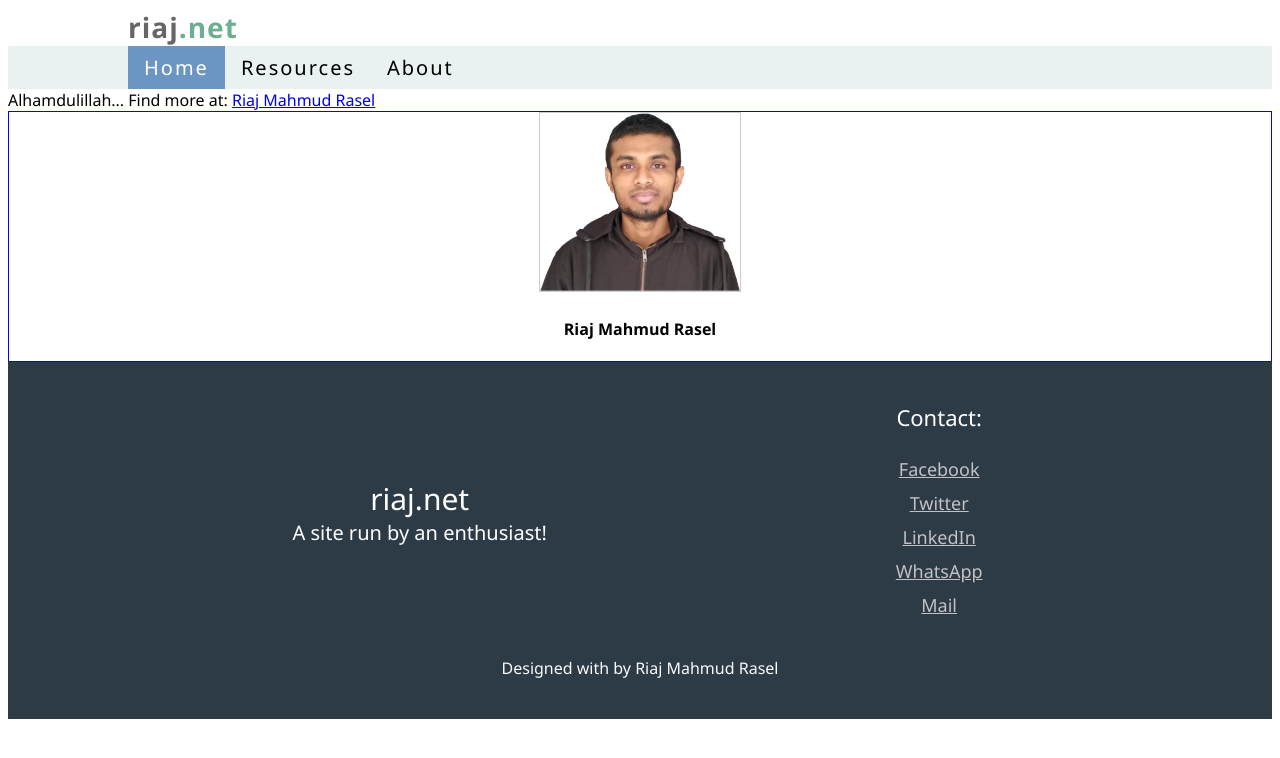
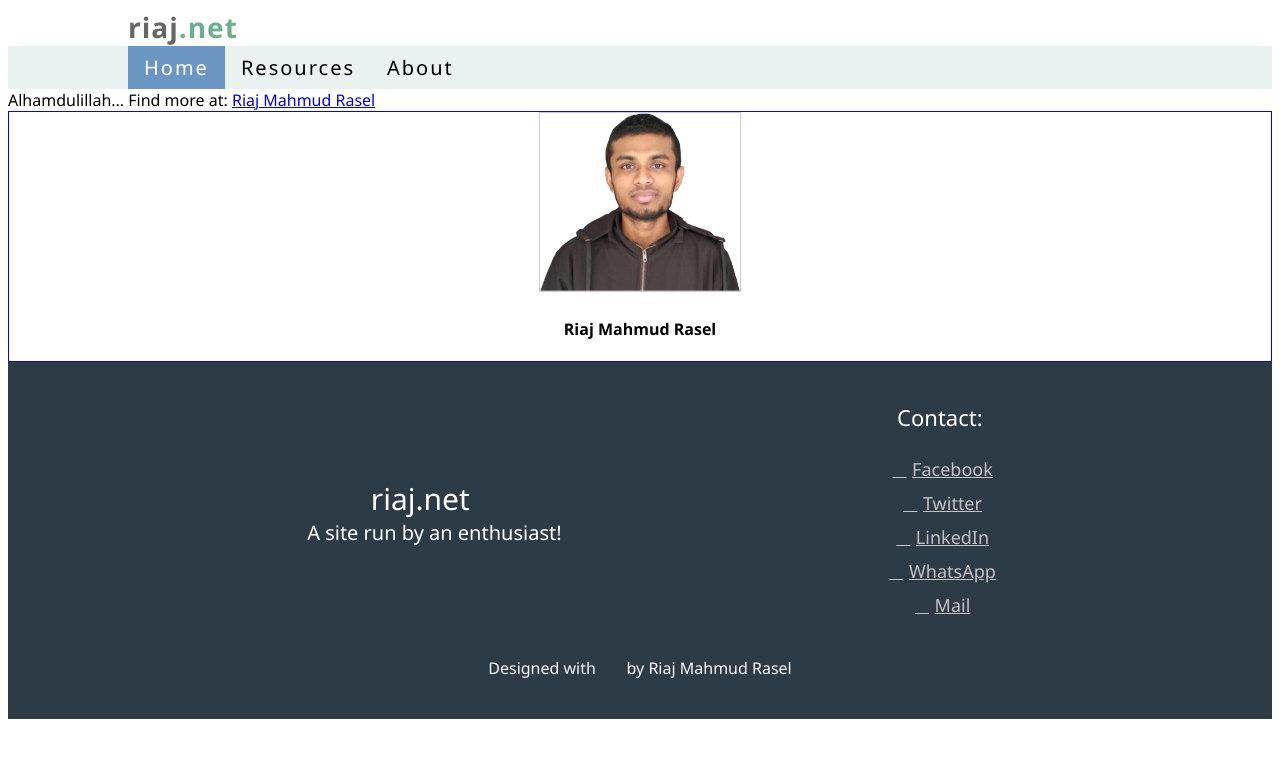
Before and after one commit to riajmahmud/riajmahmud2.github.io, a Jekyll site: the page built from index.html, in a window 1280 px wide. Shown: the top 758 px of the page. Built offline with Jekyll 4.4.1, drawn with Linux system fonts in a browser that asks for light colours; some web fonts are replaced.

Commit message:
Update default.html

```diff
--- a/_layouts/default.html
+++ b/_layouts/default.html
@@ -3,7 +3,7 @@
   <head>
     <meta charset="utf-8">
     <title>{{ page.title }}</title>
-    <link rel="stylesheet" href="assets/main.css">
+    {% include stylesheets.html %}
   </head>
   <body>
     {% include top_intro.html %}
```
